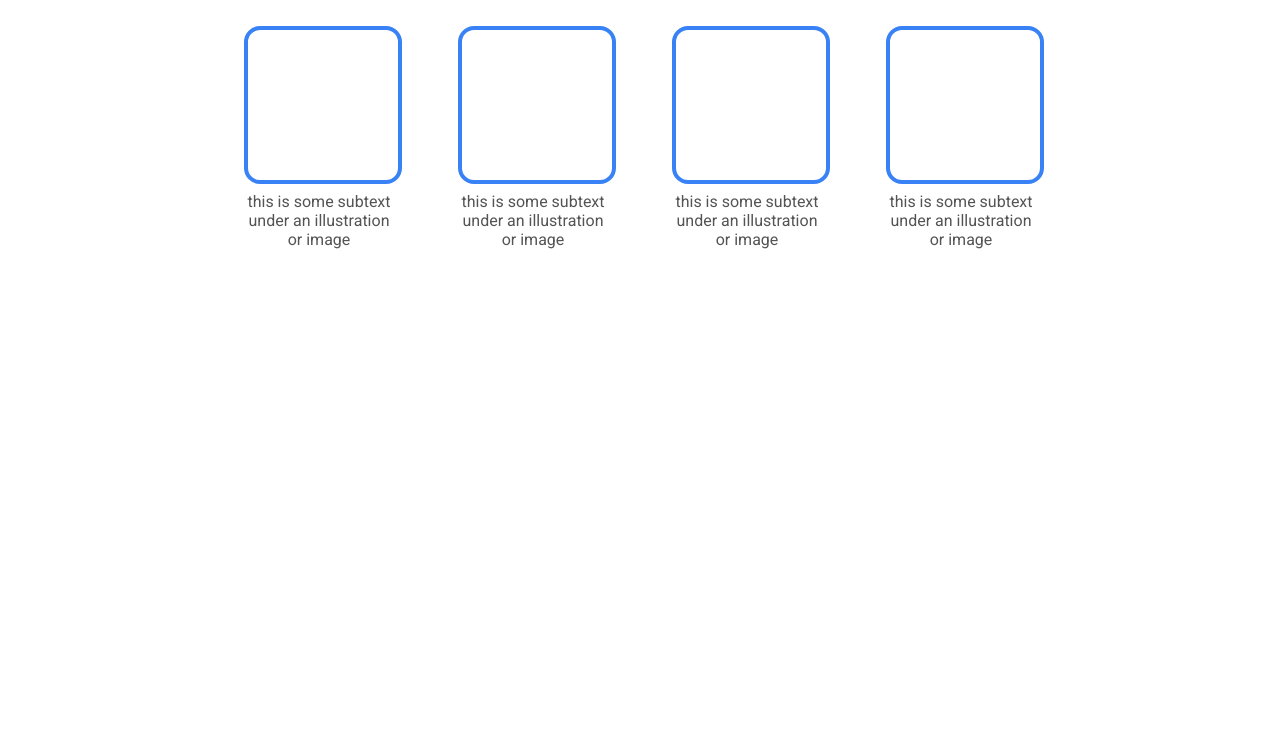
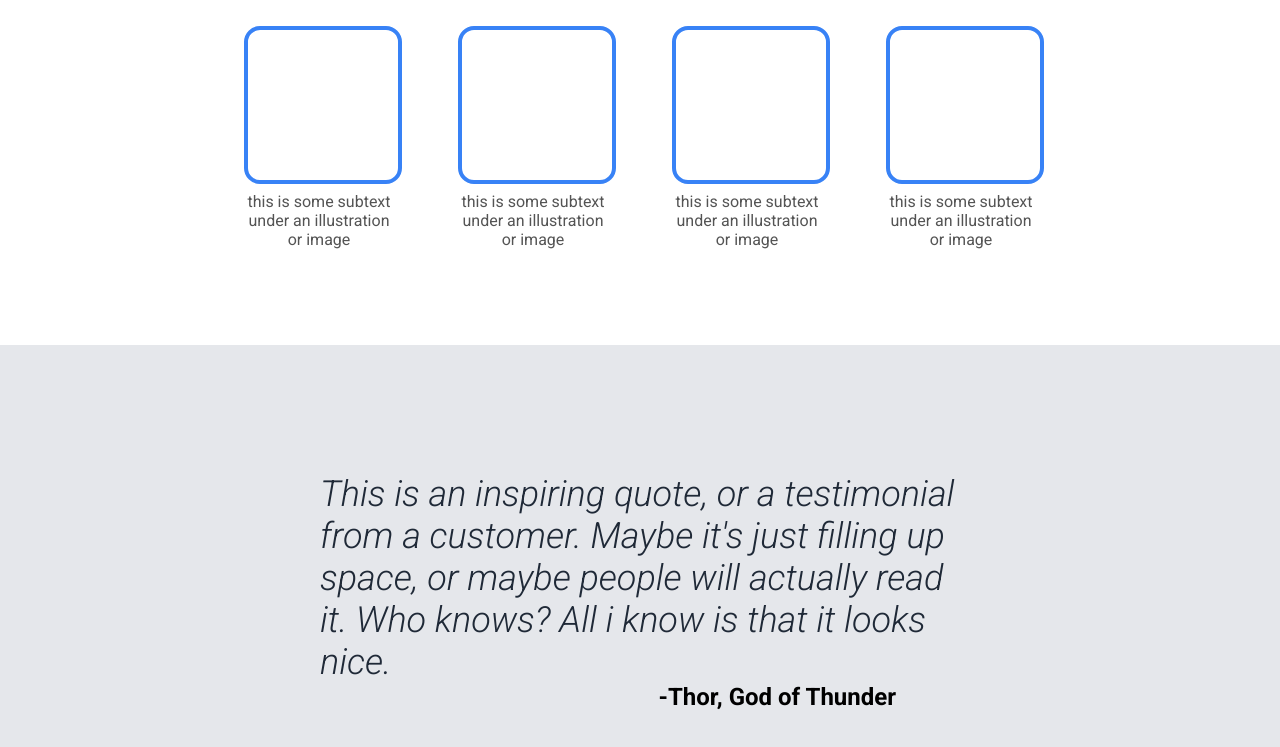
Before and after one commit to EHXSmallStone/odin-landing-page-2026, a plain HTML site: page index.html in a window 1280 px wide. Shown: the part 692-1439 px from the top of the page. Before the commit the page ends 1037 px from the top, so only its background shows below. Drawn offline with Linux system fonts and the light colour scheme.

Commit message:
Add Quote section

```diff
--- a/index.html
+++ b/index.html
@@ -49,5 +49,9 @@
             </div>
         </div>
     </div>
+    <div class="quote-section">
+        <div class="quote-text">This is an inspiring quote, or a testimonial from a customer. Maybe it's just filling up space, or maybe people will actually read it. Who knows? All i know is that it looks nice.</div>
+        <div class="quote-author">-Thor, God of Thunder</div>
+    </div>
 </body>
 </html>
--- a/style.css
+++ b/style.css
@@ -103,3 +103,24 @@ body {
     text-align: center;
     color: hsl(0, 0%, 33%);
 }
+
+.quote-section {
+    background-color: #E5E7EB;
+    padding: 8rem 25%;
+    display: flex;
+    flex-direction: column;
+}
+
+.quote-text {
+    font-size: 36px;
+    color: #1F2937;
+    font-weight: 300;
+    font-style: italic;
+}
+
+.quote-author {
+    font-weight: bold;
+    font-size: 24px;
+    align-self: flex-end;
+    padding-right: 4rem;
+}
```
